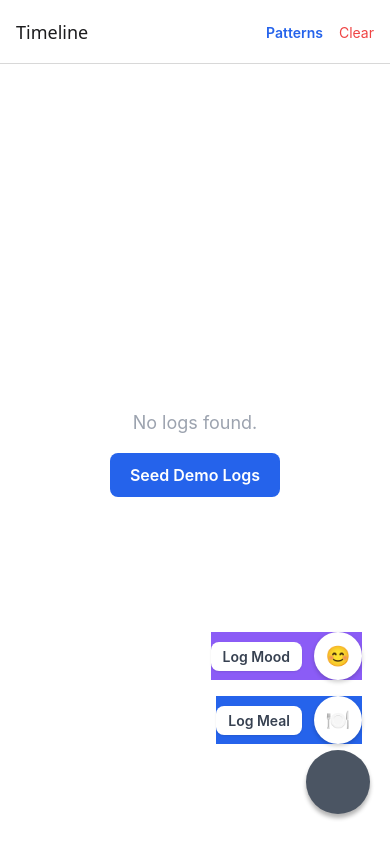
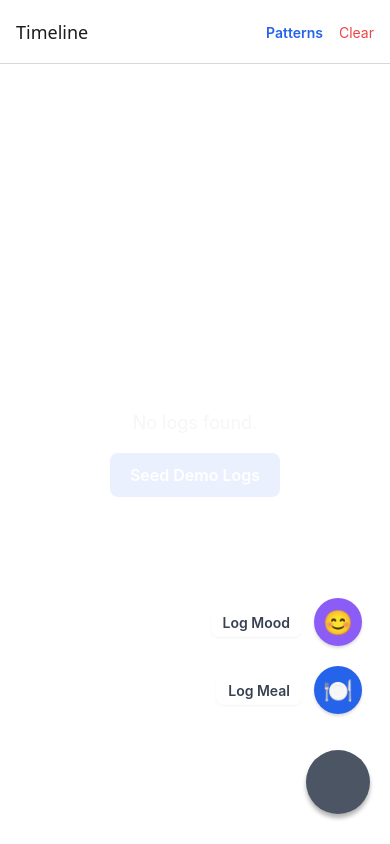
Before and after one commit to RaynaVB/AdaptiveDecisionEngine, a React Native app: screen /Timeline in a window 390 px wide. Both pictures are taken after a click on the element 338 px from the left and 782 px from the top of the page. Built offline with nearby package versions, Linux system fonts and the light colour scheme; some icons are missing.

Commit message:
fixed timeline errors with displaying mood

```diff
--- a/app/screens/TimelineScreen.tsx
+++ b/app/screens/TimelineScreen.tsx
@@ -12,6 +12,10 @@ type TimelineScreenNavigationProp = StackNavigationProp<RootStackParamList, 'Tim
 
 export default function TimelineScreen() {
     const navigation = useNavigation<TimelineScreenNavigationProp>();
+    // Union Type for List
+    type TimelineItem = { type: 'meal', data: MealEvent } | { type: 'mood', data: MoodEvent };
+
+    const [timelineData, setTimelineData] = useState<TimelineItem[]>([]);
     const [meals, setMeals] = useState<MealEvent[]>([]);
     const [moods, setMoods] = useState<MoodEvent[]>([]);
     const [loading, setLoading] = useState(false);
@@ -27,9 +31,20 @@ export default function TimelineScreen() {
         sevenDaysAgo.setDate(sevenDaysAgo.getDate() - 7);
 
         const filteredMeals = loadedMeals.filter(m => new Date(m.occurredAt) >= sevenDaysAgo);
+        const filteredMoods = loadedMoods.filter(m => new Date(m.occurredAt) >= sevenDaysAgo);
 
         setMeals(filteredMeals);
-        setMoods(loadedMoods);
+        setMoods(loadedMoods); // Keep full mood list for context lookup
+
+        // Merge and Sort
+        const merged: TimelineItem[] = [
+            ...filteredMeals.map(m => ({ type: 'meal' as const, data: m })),
+            ...filteredMoods.map(m => ({ type: 'mood' as const, data: m }))
+        ];
+
+        merged.sort((a, b) => new Date(b.data.occurredAt).getTime() - new Date(a.data.occurredAt).getTime());
+
+        setTimelineData(merged);
         setLoading(false);
     };
 
@@ -93,7 +108,7 @@ export default function TimelineScreen() {
         return validMoods.length > 0 ? validMoods[0] : null;
     };
 
-    const renderItem = ({ item }: { item: MealEvent }) => {
+    const renderMealItem = (item: MealEvent) => {
         const date = new Date(item.occurredAt);
         const timeString = date.toLocaleTimeString([], { hour: '2-digit', minute: '2-digit' });
         const dayString = date.toLocaleDateString([], { weekday: 'short', month: 'short', day: 'numeric' });
@@ -125,9 +140,52 @@ export default function TimelineScreen() {
         );
     };
 
+    const renderMoodItem = (item: MoodEvent) => {
+        const date = new Date(item.occurredAt);
+        const timeString = date.toLocaleTimeString([], { hour: '2-digit', minute: '2-digit' });
+        const dayString = date.toLocaleDateString([], { weekday: 'short', month: 'short', day: 'numeric' });
+
+        // Mood Color Logic
+        const moodColor = item.valence === 'negative' ? '#fee2e2' : item.valence === 'positive' ? '#dcfce7' : '#f3f4f6';
+        const borderColor = item.valence === 'negative' ? '#fca5a5' : item.valence === 'positive' ? '#86efac' : '#e5e7eb';
+
+        return (
+            <View style={[styles.card, { borderLeftWidth: 4, borderLeftColor: borderColor }]}>
+                <View style={styles.cardHeader}>
+                    <Text style={styles.time}>{dayString} • {timeString}</Text>
+                    <View style={[styles.slotBadge, { backgroundColor: moodColor }]}>
+                        <Text style={[styles.slotText, { color: '#374151' }]}>Mood Check-in</Text>
+                    </View>
+                </View>
+
+                <View style={{ flexDirection: 'row', alignItems: 'center', marginBottom: 4 }}>
+                    <Text style={{ fontSize: 24, marginRight: 8 }}>
+                        {item.valence === 'positive' ? '🙂' : item.valence === 'negative' ? '🙁' : '😐'}
+                    </Text>
+                    <Text style={{ fontSize: 18, fontWeight: '600', color: '#1f2937', textTransform: 'capitalize' }}>
+                        {item.valence} • {item.energy} Energy
+                    </Text>
+                </View>
+
+                {item.tag && (
+                    <View style={{ flexDirection: 'row', marginTop: 8 }}>
+                        <View style={styles.tag}>
+                            <Text style={styles.tagText}>{item.tag}</Text>
+                        </View>
+                    </View>
+                )}
+            </View>
+        );
+    };
+
+    const renderItem = ({ item }: { item: TimelineItem }) => {
+        if (item.type === 'meal') return renderMealItem(item.data);
+        return renderMoodItem(item.data);
+    };
+
     return (
         <View style={styles.container}>
-            {meals.length === 0 && !loading ? (
+            {timelineData.length === 0 && !loading ? (
                 <View style={styles.emptyState}>
                     <Text style={styles.emptyText}>No logs found.</Text>
                     <TouchableOpacity style={styles.seedButton} onPress={handleSeed}>
@@ -136,9 +194,9 @@ export default function TimelineScreen() {
                 </View>
             ) : (
                 <FlatList
-                    data={meals}
+                    data={timelineData}
                     renderItem={renderItem}
-                    keyExtractor={item => item.id}
+                    keyExtractor={item => item.data.id}
                     contentContainerStyle={styles.listContent}
                     refreshControl={<RefreshControl refreshing={loading} onRefresh={loadData} />}
                     ListHeaderComponent={
@@ -154,39 +212,35 @@ export default function TimelineScreen() {
                 <>
                     {/* Backdrop to close */}
                     <TouchableOpacity
-                        style={StyleSheet.absoluteFill}
+                        style={styles.backdrop}
                         activeOpacity={1}
                         onPress={() => setIsFabOpen(false)}
                     />
 
-                    <View style={{ position: 'absolute', bottom: 100, right: 28, alignItems: 'flex-end' }}>
+                    <View style={styles.speedDialContainer}>
                         <TouchableOpacity
-                            style={[styles.subFab, { backgroundColor: '#8b5cf6', marginBottom: 16 }]}
+                            style={styles.subFab}
                             onPress={() => {
                                 setIsFabOpen(false);
                                 navigation.navigate('LogMood');
                             }}
                         >
-                            <View style={{ flexDirection: 'row', alignItems: 'center' }}>
-                                <Text style={styles.subFabLabel}>Log Mood</Text>
-                                <View style={styles.subFabIcon}>
-                                    <Text style={{ fontSize: 20 }}>😊</Text>
-                                </View>
+                            <Text style={styles.subFabLabel}>Log Mood</Text>
+                            <View style={[styles.subFabIcon, { backgroundColor: '#8b5cf6' }]}>
+                                <Text style={{ fontSize: 24 }}>😊</Text>
                             </View>
                         </TouchableOpacity>
 
                         <TouchableOpacity
-                            style={[styles.subFab, { backgroundColor: '#2563eb' }]}
+                            style={styles.subFab}
                             onPress={() => {
                                 setIsFabOpen(false);
                                 navigation.navigate('LogMeal');
                             }}
                         >
-                            <View style={{ flexDirection: 'row', alignItems: 'center' }}>
-                                <Text style={styles.subFabLabel}>Log Meal</Text>
-                                <View style={styles.subFabIcon}>
-                                    <Text style={{ fontSize: 20 }}>🍽️</Text>
-                                </View>
+                            <Text style={styles.subFabLabel}>Log Meal</Text>
+                            <View style={[styles.subFabIcon, { backgroundColor: '#2563eb' }]}>
+                                <Text style={{ fontSize: 24 }}>🍽️</Text>
                             </View>
                         </TouchableOpacity>
                     </View>
@@ -247,11 +301,6 @@ const styles = StyleSheet.create({
         color: '#1d4ed8',
         fontWeight: '600',
         textTransform: 'capitalize',
-    },
-    tagsContainer: {
-        flexDirection: 'row',
-        flexWrap: 'wrap',
-        marginBottom: 8,
     },
     tag: {
         backgroundColor: '#f3f4f6',
@@ -327,6 +376,7 @@ const styles = StyleSheet.create({
         shadowOpacity: 0.3,
         shadowRadius: 4,
         elevation: 8,
+        zIndex: 50,
     },
     summaryText: {
         fontSize: 16,
@@ -339,23 +389,35 @@ const styles = StyleSheet.create({
         color: '#6b7280',
         fontWeight: '500',
     },
+    backdrop: {
+        ...StyleSheet.absoluteFillObject,
+        backgroundColor: 'rgba(255, 255, 255, 0.9)',
+        zIndex: 40,
+    },
+    speedDialContainer: {
+        position: 'absolute',
+        bottom: 110,
+        right: 28,
+        alignItems: 'flex-end',
+        zIndex: 50,
+    },
     subFab: {
         flexDirection: 'row',
         alignItems: 'center',
+        marginBottom: 20,
     },
     subFabIcon: {
         width: 48,
         height: 48,
         borderRadius: 24,
-        backgroundColor: '#fff', // Will be overridden or used as base
         alignItems: 'center',
         justifyContent: 'center',
         shadowColor: '#000',
         shadowOffset: { width: 0, height: 2 },
-        shadowOpacity: 0.2,
-        shadowRadius: 4,
+        shadowOpacity: 0.15,
+        shadowRadius: 3,
         elevation: 5,
-        marginLeft: 12, // Space between label and icon
+        marginLeft: 12,
     },
     subFabLabel: {
         backgroundColor: '#fff',
@@ -367,8 +429,9 @@ const styles = StyleSheet.create({
         color: '#374151',
         shadowColor: '#000',
         shadowOffset: { width: 0, height: 1 },
-        shadowOpacity: 0.1,
+        shadowOpacity: 0.05,
         shadowRadius: 2,
         elevation: 2,
+        overflow: 'hidden',
     },
 });
```
